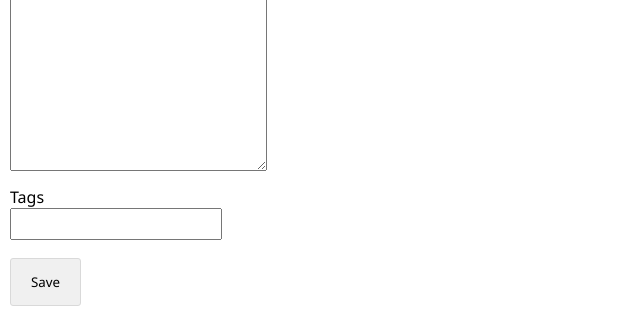
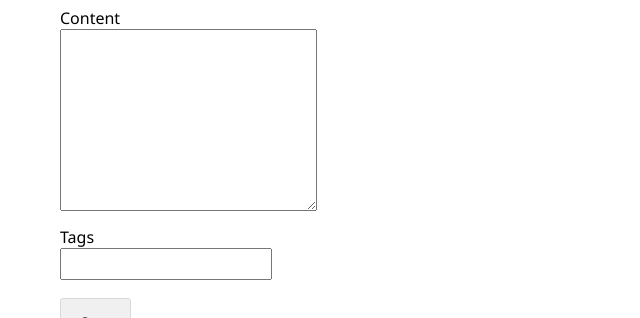
Before and after one commit to Zandra7/notat-app, a website: page index.html in a window 1280 px wide. Shown: the part 150-468 px from the top of the page, without its empty margins (0-640 px from the left). Drawn offline with Linux system fonts and the light colour scheme.

Commit message:
Endret på margin

```diff
--- a/style.css
+++ b/style.css
@@ -2,6 +2,10 @@
     padding: 0;
     margin: 0;
     font-family:'Segoe UI', Tahoma, Geneva, Verdana, sans-serif;
+}
+
+.main {
+    margin: 50px 50px;
 }
 
 button {
```
